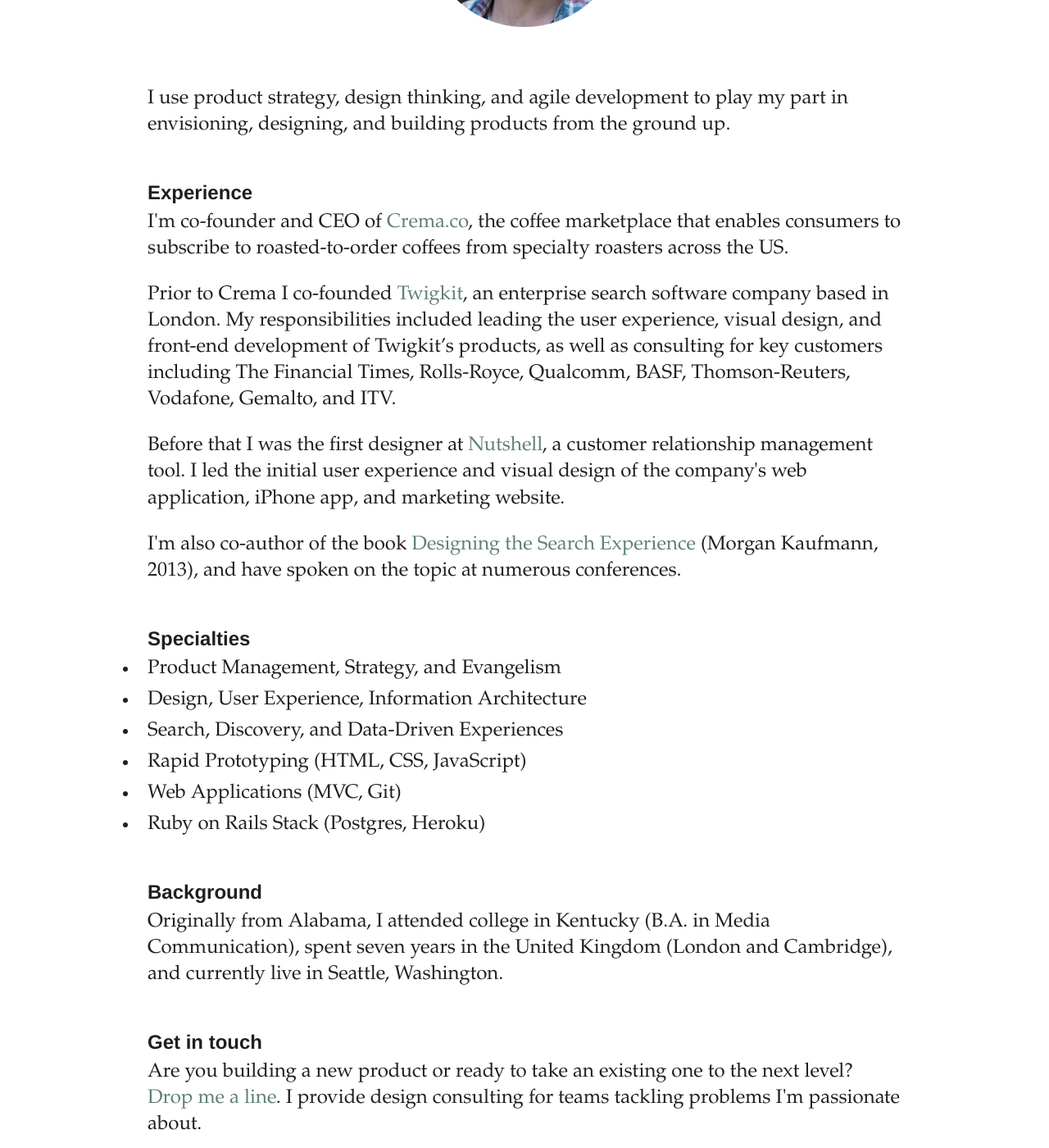
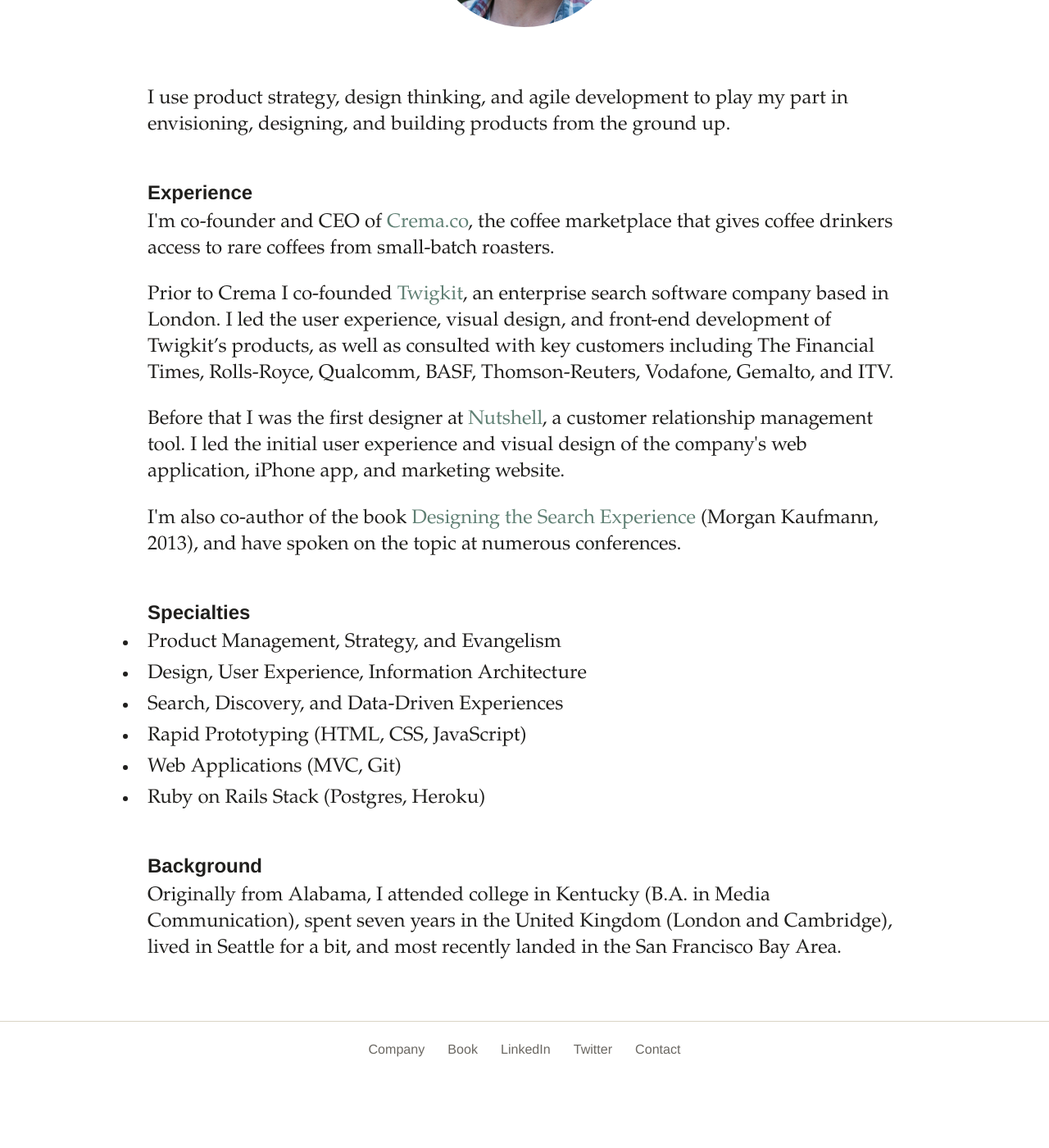
Before and after one commit to SeriouslyInc/tylertate, a Jekyll site: the page built from about.html, in a window 1280 px wide and 1400 px high, scrolled down 321 px. Shown: the whole window at 82% size. Built offline with Jekyll 4.4.1, drawn with Linux system fonts in a browser that asks for light colours; after the commit the page ends 1633 px from its top, so only the background shows below that.

Commit message:
Updating bios.

```diff
--- a/about.html
+++ b/about.html
@@ -19,9 +19,9 @@ bodyId: about
 
 			<h3>Experience</h3>
 
-			<p>I'm co-founder and CEO of <a href="https://crema.co">Crema.co</a>, the coffee marketplace that enables consumers to subscribe to roasted-to-order coffees from specialty roasters across the US.</p>
+			<p>I'm co-founder and CEO of <a href="https://crema.co">Crema.co</a>, the coffee marketplace that gives coffee drinkers access to rare coffees from small-batch roasters.</p>
 
-			<p>Prior to Crema I co-founded <a href="/works/2014/01/01/twigkit-user-interface-components.html">Twigkit</a>, an enterprise search software company based in London. My responsibilities included leading the user experience, visual design, and front-end development of Twigkit’s products, as well as consulting for key customers including The Financial Times, Rolls-Royce, Qualcomm, BASF, Thomson-Reuters, Vodafone, Gemalto, and ITV.</p>
+			<p>Prior to Crema I co-founded <a href="/works/2014/01/01/twigkit-user-interface-components.html">Twigkit</a>, an enterprise search software company based in London. I led the user experience, visual design, and front-end development of Twigkit’s products, as well as consulted with key customers including The Financial Times, Rolls-Royce, Qualcomm, BASF, Thomson-Reuters, Vodafone, Gemalto, and ITV.</p>
 
 			<p>Before that I was the first designer at <a href="/works/2011/01/01/nutshell-designing-saas-crm-from-scratch.html">Nutshell</a>, a customer relationship management tool. I led the initial user experience and visual design of the company's web application, iPhone app, and marketing website.</p>
 
@@ -38,11 +38,10 @@ bodyId: about
 			</ul>
 
 			<h3>Background</h3>
-			<p>Originally from Alabama, I attended college in Kentucky (B.A. in Media Communication), spent seven years in the United Kingdom (London and Cambridge), and currently live in Seattle, Washington.</p>
+			<p>Originally from Alabama, I attended college in Kentucky (B.A. in Media Communication), spent seven years in the United Kingdom (London and Cambridge), lived in Seattle for a bit, and most recently landed in the San Francisco Bay Area.</p>
 
-			<h3>Get in touch</h3>
-			<p>Are you building a new product or ready to take an existing one to the next level? <a href="mailto:tyler@tylertate.com">Drop me a line</a>. I provide design consulting for teams tackling problems I'm passionate about.</p>
-
+			<!-- <h3>Get in touch</h3>
+			<p>Are you building a new product or ready to take an existing one to the next level? <a href="mailto:tyler@tylertate.com">Drop me a line</a>. I provide design consulting for teams tackling problems I'm passionate about.</p> -->
 		</section>
 
 	</article>
--- a/index.html
+++ b/index.html
@@ -9,7 +9,7 @@ bodyId: home
 	<div class="hero-text">
 		<p>Hi, I'm Tyler, co-founder and CEO of <a href="https://Crema.co">Crema.co</a>, the coffee marketplace.</p>
 		<p>Previously I was co-founder at <a href="http://twigkit.com/">Twigkit</a> (enterprise search software), the first lead designer at <a href="http://nutshell.com/">Nutshell</a> (SaaS CRM), and co-author of <a href="http://designingthesearchexperience.com/">Designing the Search Experience</a>.</p>
-		<p>I currently live and work in Seattle, Washington.</p>
+		<p>I currently live and work in the San Francisco Bay Area.</p>
 	</div>
 
 </header>
@@ -77,7 +77,7 @@ bodyId: home
 	<h2 class="section-title">WORK</h2>
 
 	<ol class="content-blocks work-blocks medium">
-		{% for post in site.categories.works limit:3 %}
+		{% for post in site.categories.works limit:4 %}
 
 			<li class="work">
 				<a href="{{ post.url }}">
```
